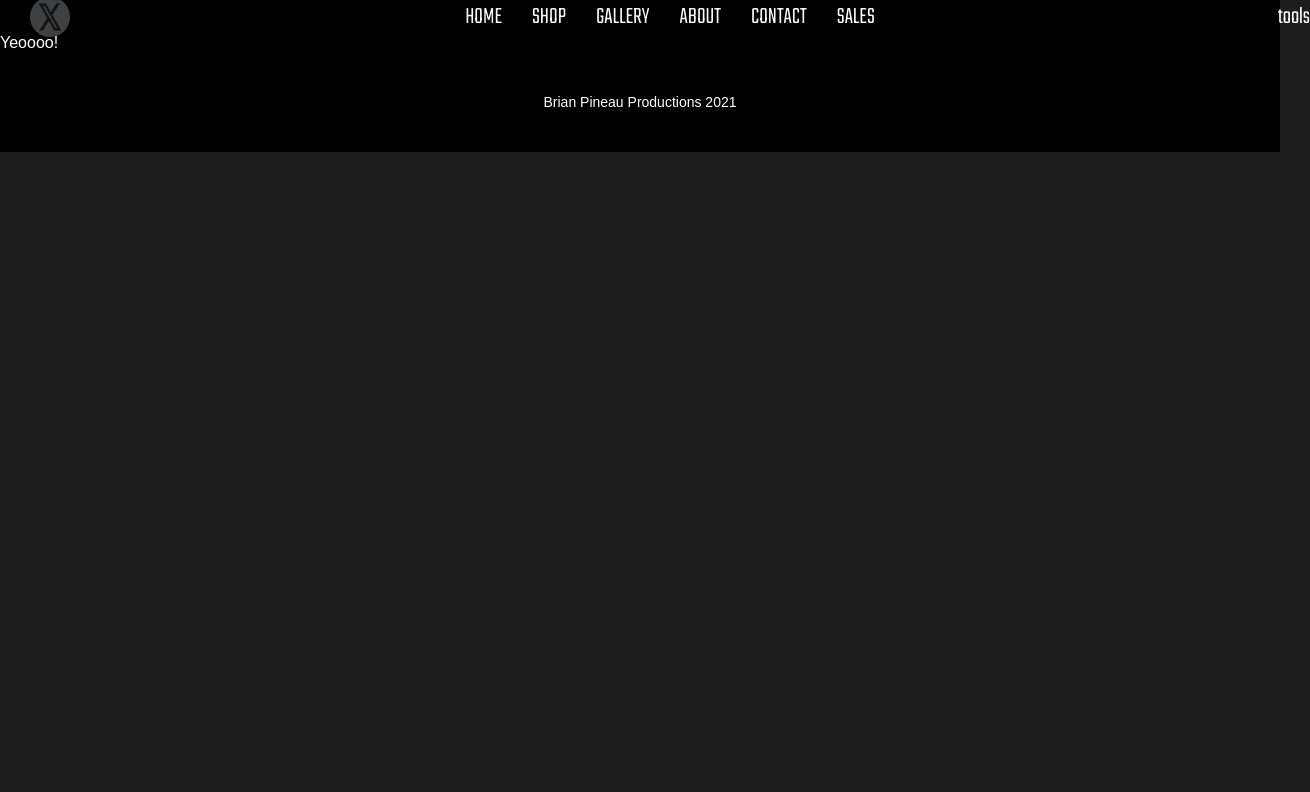
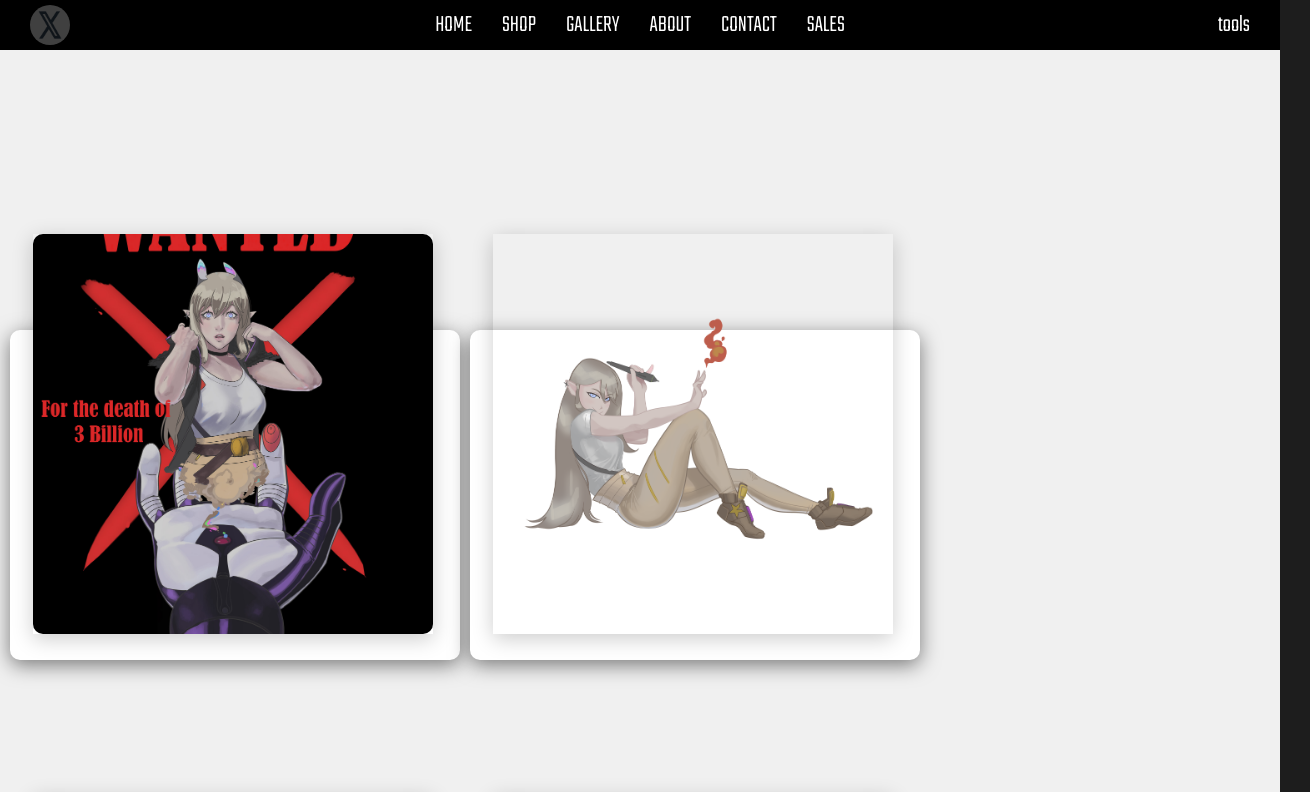
Before and after one commit to BrianPineau/my-business-site, a React (Create React App) app: page /shop-page in a window 1280 px wide. Shown: the top 792 px of the page, 1310 px wide, since content can reach past the window. Built offline with nearby package versions, Linux system fonts and the light colour scheme.

Commit message:
Added shop item cards and grid to hold them

```diff
--- a/src/Components/component-css/image-card.css
+++ b/src/Components/component-css/image-card.css
@@ -3,7 +3,7 @@
   overflow: hidden;
 }
 
-.card {
+.home-card {
   width: 33vw;
   height: 650px;
 }
--- /dev/null
+++ b/src/Components/component-css/sales-card.css
@@ -0,0 +1,73 @@
+* {
+    box-sizing: border-box;
+    margin: 0;
+    padding: 0;
+}
+
+.sales-card-wrap {
+    width: 460px;
+    height: 400px;
+}
+
+
+.card {
+    position: relative;
+    width : 450px;
+    height : 330px;
+    background-color : #fff;
+    margin : 30px 10px;
+    padding : 20px 15px;
+    display : flex;
+    flex-direction : column;
+    box-shadow : 0 5px 20px rgba(0,0,0,0.5);
+    transition : 0.3s ease-in-out;
+    border-radius : 10px;
+}
+.card:hover {
+    height : 400px;
+}
+
+
+.card .image {
+    position : relative;
+    width : 400px;
+    height : 400px;
+    top : -40%;
+    left: 8px;
+    box-shadow : 0 5px 20px rgba(0,0,0,0.2);
+    z-index : 1;
+    transition: 0.3s ease-in-out;
+}
+
+.card .image:hover {
+    top : -60%;
+    transition: 0.3s ease-in-out;
+}
+
+.card .image img {
+    max-width : 100%;
+    border-radius : 10px;
+    height: 400px;
+    object-fit: cover;
+    z-index: 100;
+}
+
+  .card .content {
+    position : relative;
+    top : -140px;
+    padding : 10px 15px;
+    color : #111;
+    text-align : center;
+    visibility : hidden;
+    opacity : 0;
+    transition : 0.3s ease-in-out;
+
+  }
+
+  .card:hover .content {
+     margin-top : 30px;
+     visibility : visible;
+     opacity : 1;
+     transition-delay: 0.2s;
+
+  }
--- /dev/null
+++ b/src/Components/component-css/shop-page.css
@@ -0,0 +1,29 @@
+* {
+    box-sizing: border-box;
+    margin: 0;
+    padding: 0;
+}
+
+.outer-container {
+    display : flex;
+    align-items : center;
+    justify-content : center;
+    background-color: #f0f0f0;
+    min-height : 800px;
+  }
+
+  .container {
+    display : grid;
+    grid-template-columns: repeat(auto-fill, 450px);
+    grid-auto-rows: 550px;
+    grid-gap: 10px;
+    padding: 0;
+    margin-top: 300px;
+    position : relative;
+    width : 1600px;
+    flex-wrap : wrap;
+  }
+
+  .sales-card-container {
+    padding: 200px 0;
+  }
--- a/src/Components/component-css/small-header.css
+++ b/src/Components/component-css/small-header.css
@@ -7,7 +7,8 @@
   justify-content: center;
   align-items: center;
   z-index: 10;
-  transition: 0.3s ease-out;
+  transition: 0.2s ease-out;
+  transition-delay: 0.2s;
 }
 
 /* Scroll Event */
--- a/src/Components/content-row.js
+++ b/src/Components/content-row.js
@@ -10,7 +10,7 @@ const ContentRow = () => {
       <div className="section-container">
         <div className="flex-container">
           <ImageCard
-            image = {"card card-image card-image-1"}
+            image = {"home-card card-image card-image-1"}
             title = {"Card description 1!"}
             price = {"$5,000!!!"}
           />
--- a/src/Components/image-card.js
+++ b/src/Components/image-card.js
@@ -10,7 +10,7 @@ const ImageCard = (props) => {
 
   return (
     <div className="image-card-wrapper">
-      <section className="card card-1">
+      <section className="home-card home-card-1">
         <div
           onMouseEnter = {() => animateCard(true)}
           onMouseLeave = {() => animateCard(false)}
--- /dev/null
+++ b/src/Components/sales-card.js
@@ -0,0 +1,28 @@
+import React from 'react';
+
+import './component-css/sales-card.css';
+
+const SalesCard = (props) => {
+  return (
+    <>
+      <div className='sales-card-wrap'>
+        <div className = "card">
+        <div className = "image">
+          <img  src = {props.imageSrc} />
+        </div>
+        <div className = "content">
+          <h3>This is content</h3>
+          <p>DIn publishing and graphic design,
+            Lorem ipsum is a placeholder text
+            commonly used to demonstrate the visual
+            form of a document or a typeface without
+            relying on meaningful content.
+          </p>
+        </div>
+        </div>
+      </div>
+    </>
+  )
+}
+
+export default SalesCard
--- a/src/Components/shop-page.js
+++ b/src/Components/shop-page.js
@@ -1,15 +1,37 @@
 import React from 'react'
 
+import './component-css/shop-page.css';
 import SmallHeader from './small-header';
+import SalesCard from './sales-card';
 
-const shopPage = () => {
+import XGirl from '../Images/xgirl.jpg';
+import AstorLogo from '../Images/AstoriaLogo.png';
+import Aras from '../Images/aras.jpg';
+import Painting from '../Images/painting.jpg';
+
+const ShopPage = () => {
   return (
     <>
-      <SmallHeader />
+      <SmallHeader smallHeaderClass = {'small-header'} />
 
-      <div>Yeoooo!</div>
+      <div className='outer-container'>
+        <div className='container'>
+          <SalesCard imageSrc={XGirl} />
+          <SalesCard imageSrc={AstorLogo} />
+          <SalesCard imageSrc={Painting}/>
+          <SalesCard imageSrc={XGirl} />
+          <SalesCard imageSrc={AstorLogo} />
+          <SalesCard imageSrc={Painting}/>
+          <SalesCard imageSrc={XGirl} />
+          <SalesCard imageSrc={AstorLogo} />
+          <SalesCard imageSrc={Painting}/>
+          <SalesCard imageSrc={XGirl} />
+          <SalesCard imageSrc={AstorLogo} />
+          <SalesCard imageSrc={Painting}/>
+        </div>
+      </div>
     </>
   )
 }
 
-export default shopPage;
+export default ShopPage;
```
